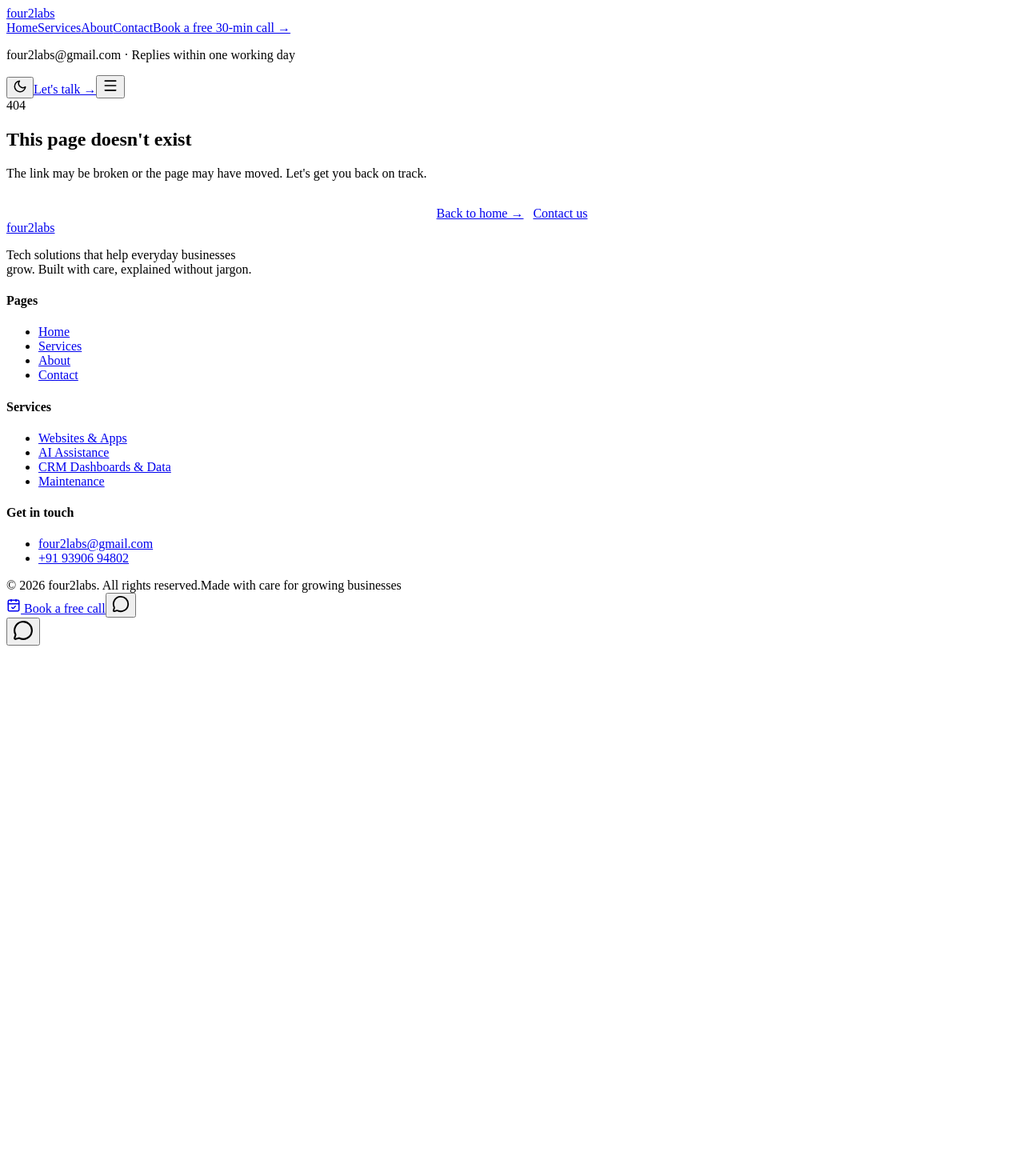
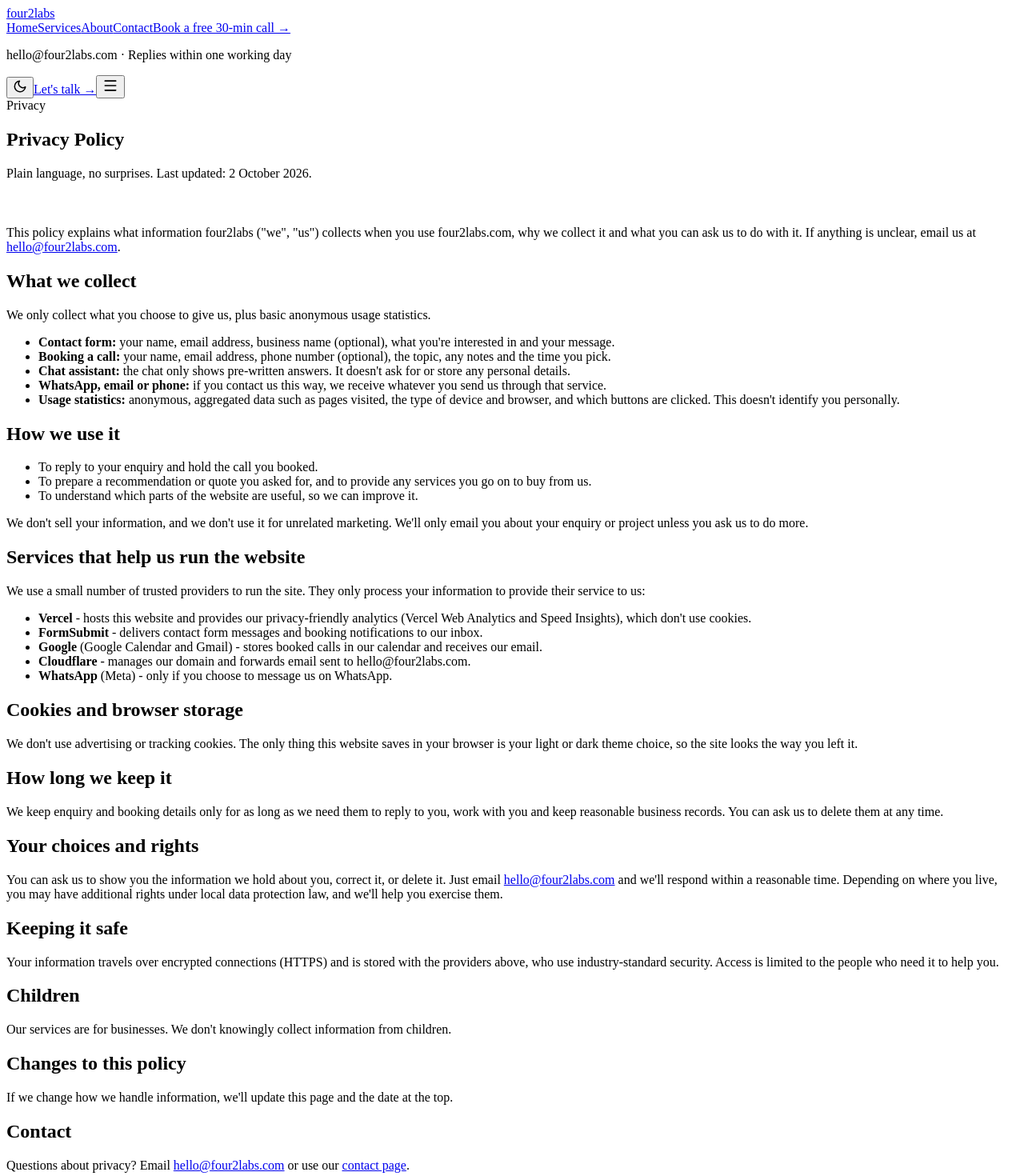
Before and after one commit to chandu3292/four2labs, a React (Vite) app: page /privacy in a window 1280 px wide. Shown: the top 1470 px of the page at 80% size. Before the commit the page ends 815 px from the top, so only its background shows below. Built offline with nearby package versions, Linux system fonts and the light colour scheme; the HTML template or start-up script is replaced by a standard one.

Commit message:
Add Privacy Policy page and switch public email to hello@four2labs.com

```diff
--- a/index.html
+++ b/index.html
@@ -37,7 +37,7 @@
         "contactPoint": {
           "@type": "ContactPoint",
           "telephone": "+91-93906-94802",
-          "email": "four2labs@gmail.com",
+          "email": "hello@four2labs.com",
           "contactType": "customer service",
           "areaServed": "Worldwide",
           "availableLanguage": ["English"]
--- a/src/App.tsx
+++ b/src/App.tsx
@@ -11,6 +11,7 @@ import Services from './pages/Services'
 import About from './pages/About'
 import Contact from './pages/Contact'
 import Book from './pages/Book'
+import Privacy from './pages/Privacy'
 import NotFound from './pages/NotFound'
 
 export default function App() {
@@ -42,6 +43,7 @@ export default function App() {
         <Route path="/about" element={<About />} />
         <Route path="/contact" element={<Contact />} />
         <Route path="/book" element={<Book />} />
+        <Route path="/privacy" element={<Privacy />} />
         <Route path="*" element={<NotFound />} />
       </Routes>
       <Footer />
--- a/src/components/ChatWidget.tsx
+++ b/src/components/ChatWidget.tsx
@@ -76,7 +76,7 @@ const STEPS: Record<string, Step> = {
     text: <>Of course! Reach us whichever way you prefer - we usually reply within one working day.</>,
     actions: [
       { label: 'WhatsApp us', href: whatsappLink("Hi four2labs! I'd like to know more about your services.") },
-      { label: 'Email four2labs@gmail.com', href: 'mailto:four2labs@gmail.com' },
+      { label: 'Email hello@four2labs.com', href: 'mailto:hello@four2labs.com' },
       { label: 'Call +91 93906 94802', href: 'tel:+919390694802' },
       { label: 'Send a message', to: '/contact' },
       { label: 'Book a call', to: BOOKING_PATH },
--- a/src/components/Footer.tsx
+++ b/src/components/Footer.tsx
@@ -33,13 +33,13 @@ export default function Footer() {
           <div>
             <h4>Get in touch</h4>
             <ul>
-              <li><a href="mailto:four2labs@gmail.com">four2labs@gmail.com</a></li>
+              <li><a href="mailto:hello@four2labs.com">hello@four2labs.com</a></li>
               <li><a href="tel:+919390694802">+91 93906 94802</a></li>
             </ul>
           </div>
         </div>
         <div className="footer-bottom">
-          <span>© {year} four2labs. All rights reserved.</span>
+          <span>© {year} four2labs. All rights reserved. · <Link to="/privacy">Privacy Policy</Link></span>
           <span>Made with care for growing businesses</span>
         </div>
       </div>
--- a/src/components/Nav.tsx
+++ b/src/components/Nav.tsx
@@ -32,7 +32,7 @@ export default function Nav() {
           <NavLink to="/about" onClick={close}>About</NavLink>
           <NavLink to="/contact" onClick={close}>Contact</NavLink>
           <Link to="/book" className="btn btn-primary nav-sheet-cta" onClick={close}>Book a free 30-min call →</Link>
-          <p className="nav-sheet-note">four2labs@gmail.com · Replies within one working day</p>
+          <p className="nav-sheet-note">hello@four2labs.com · Replies within one working day</p>
         </nav>
 
         <div className="nav-actions">
--- a/src/pages/Book.tsx
+++ b/src/pages/Book.tsx
@@ -1,3 +1,4 @@
+import { Link } from 'react-router-dom'
 import { useEffect, useMemo, useState, FormEvent } from 'react'
 import { track } from '@vercel/analytics'
 import { usePageMeta } from '../lib/usePageMeta'
@@ -159,6 +160,7 @@ export default function Book() {
                     <button type="submit" disabled={submitting} className="btn btn-primary" style={{ width: '100%', justifyContent: 'center', opacity: submitting ? 0.6 : 1 }}>
                       {submitting ? 'Booking…' : 'Confirm booking →'}
                     </button>
+                    <p className="form-note">By booking, you agree to our <Link to="/privacy">Privacy Policy</Link>.</p>
                   </form>
                 )}
                 {!slot && error && <p style={{ color: '#ff6b6b', fontSize: 14, margin: '16px 0 0', textAlign: 'center' }}>{error}</p>}
--- a/src/pages/Contact.tsx
+++ b/src/pages/Contact.tsx
@@ -9,7 +9,7 @@ import { prefetchSlots } from '../lib/slots'
 export default function Contact() {
   usePageMeta({
     title: 'Contact - Free 30-min Tech Consultation | four2labs',
-    description: 'Tell us about your business. Free 30-minute consultation, no sales pressure. We reply within one working day. Email four2labs@gmail.com or call +91 93906 94802.',
+    description: 'Tell us about your business. Free 30-minute consultation, no sales pressure. We reply within one working day. Email hello@four2labs.com or call +91 93906 94802.',
     canonical: 'https://four2labs.com/contact',
   })
   const [submitted, setSubmitted] = useState(false)
@@ -54,7 +54,7 @@ export default function Contact() {
         document.getElementById('form-success')?.scrollIntoView({ behavior: 'smooth', block: 'center' })
       }, 50)
     } catch {
-      setError('Your message could not be sent. Please WhatsApp us or email four2labs@gmail.com directly.')
+      setError('Your message could not be sent. Please WhatsApp us or email hello@four2labs.com directly.')
     } finally {
       setSubmitting(false)
     }
@@ -120,14 +120,14 @@ export default function Contact() {
               {submitting ? 'Sending…' : 'Send message →'}
             </button>
             <p style={{ fontSize: 13, color: 'var(--muted)', margin: '14px 0 0', textAlign: 'center' }}>
-              We usually reply within one working day.
+              We usually reply within one working day. By sending, you agree to our <Link to="/privacy">Privacy Policy</Link>.
             </p>
           </form>
 
           <div className="contact-info reveal">
             <div className="info-card">
               <div className="ic-icon"><Mail size={18} /></div>
-              <div><h4>Email us</h4><p><a href="mailto:four2labs@gmail.com" style={{ color: 'var(--text)' }}>four2labs@gmail.com</a></p></div>
+              <div><h4>Email us</h4><p><a href="mailto:hello@four2labs.com" style={{ color: 'var(--text)' }}>hello@four2labs.com</a></p></div>
             </div>
             <div className="info-card">
               <div className="ic-icon"><Phone size={18} /></div>
--- /dev/null
+++ b/src/pages/Privacy.tsx
@@ -0,0 +1,78 @@
+import { Link } from 'react-router-dom'
+import { usePageMeta } from '../lib/usePageMeta'
+
+const EMAIL = 'hello@four2labs.com'
+
+export default function Privacy() {
+  usePageMeta({
+    title: 'Privacy Policy | four2labs',
+    description: 'How four2labs collects, uses and protects the information you share through our website, contact form, booking page and chat.',
+    canonical: 'https://four2labs.com/privacy',
+  })
+  return (
+    <>
+      <section className="page-header">
+        <div className="container">
+          <span className="eyebrow">Privacy</span>
+          <h1>Privacy <span className="gradient-text">Policy</span></h1>
+          <p>Plain language, no surprises. Last updated: 2 October 2026.</p>
+        </div>
+      </section>
+
+      <section style={{ paddingTop: 24 }}>
+        <div className="container legal">
+          <p>This policy explains what information four2labs ("we", "us") collects when you use four2labs.com, why we collect it and what you can ask us to do with it. If anything is unclear, email us at <a href={`mailto:${EMAIL}`}>{EMAIL}</a>.</p>
+
+          <h2>What we collect</h2>
+          <p>We only collect what you choose to give us, plus basic anonymous usage statistics.</p>
+          <ul>
+            <li><strong>Contact form:</strong> your name, email address, business name (optional), what you're interested in and your message.</li>
+            <li><strong>Booking a call:</strong> your name, email address, phone number (optional), the topic, any notes and the time you pick.</li>
+            <li><strong>Chat assistant:</strong> the chat only shows pre-written answers. It doesn't ask for or store any personal details.</li>
+            <li><strong>WhatsApp, email or phone:</strong> if you contact us this way, we receive whatever you send us through that service.</li>
+            <li><strong>Usage statistics:</strong> anonymous, aggregated data such as pages visited, the type of device and browser, and which buttons are clicked. This doesn't identify you personally.</li>
+          </ul>
+
+          <h2>How we use it</h2>
+          <ul>
+            <li>To reply to your enquiry and hold the call you booked.</li>
+            <li>To prepare a recommendation or quote you asked for, and to provide any services you go on to buy from us.</li>
+            <li>To understand which parts of the website are useful, so we can improve it.</li>
+          </ul>
+          <p>We don't sell your information, and we don't use it for unrelated marketing. We'll only email you about your enquiry or project unless you ask us to do more.</p>
+
+          <h2>Services that help us run the website</h2>
+          <p>We use a small number of trusted providers to run the site. They only process your information to provide their service to us:</p>
+          <ul>
+            <li><strong>Vercel</strong> - hosts this website and provides our privacy-friendly analytics (Vercel Web Analytics and Speed Insights), which don't use cookies.</li>
+            <li><strong>FormSubmit</strong> - delivers contact form messages and booking notifications to our inbox.</li>
+            <li><strong>Google</strong> (Google Calendar and Gmail) - stores booked calls in our calendar and receives our email.</li>
+            <li><strong>Cloudflare</strong> - manages our domain and forwards email sent to {EMAIL}.</li>
+            <li><strong>WhatsApp</strong> (Meta) - only if you choose to message us on WhatsApp.</li>
+          </ul>
+
+          <h2>Cookies and browser storage</h2>
+          <p>We don't use advertising or tracking cookies. The only thing this website saves in your browser is your light or dark theme choice, so the site looks the way you left it.</p>
+
+          <h2>How long we keep it</h2>
+          <p>We keep enquiry and booking details only for as long as we need them to reply to you, work with you and keep reasonable business records. You can ask us to delete them at any time.</p>
+
+          <h2>Your choices and rights</h2>
+          <p>You can ask us to show you the information we hold about you, correct it, or delete it. Just email <a href={`mailto:${EMAIL}`}>{EMAIL}</a> and we'll respond within a reasonable time. Depending on where you live, you may have additional rights under local data protection law, and we'll help you exercise them.</p>
+
+          <h2>Keeping it safe</h2>
+          <p>Your information travels over encrypted connections (HTTPS) and is stored with the providers above, who use industry-standard security. Access is limited to the people who need it to help you.</p>
+
+          <h2>Children</h2>
+          <p>Our services are for businesses. We don't knowingly collect information from children.</p>
+
+          <h2>Changes to this policy</h2>
+          <p>If we change how we handle information, we'll update this page and the date at the top.</p>
+
+          <h2>Contact</h2>
+          <p>Questions about privacy? Email <a href={`mailto:${EMAIL}`}>{EMAIL}</a> or use our <Link to="/contact">contact page</Link>.</p>
+        </div>
+      </section>
+    </>
+  )
+}
--- a/src/styles.css
+++ b/src/styles.css
@@ -1178,3 +1178,13 @@ p { color: var(--text-dim); margin: 0 0 16px; }
   .menu-open .mobile-bar, .menu-open .chat-panel { display: none; }
   .mobile-bar ~ .chat-panel { bottom: calc(80px + env(safe-area-inset-bottom)); }
 }
+
+/* ---------- Legal pages ---------- */
+.legal { max-width: 760px; }
+.legal h2 { font-size: 22px; margin: 36px 0 12px; }
+.legal p, .legal li { font-size: 16px; line-height: 1.7; color: var(--text-dim); }
+.legal ul { padding-left: 20px; margin: 0 0 16px; display: grid; gap: 8px; }
+.legal strong { color: var(--text); }
+.legal a, .form-note a, .footer-bottom a { color: var(--brand); text-decoration: underline; text-underline-offset: 3px; }
+.footer-bottom a { color: var(--text-dim); }
+.form-note { font-size: 13px; color: var(--muted); text-align: center; margin: 12px 0 0; }
```
Also changed, not shown: 1 other file (tests, documents, lock files or other folders).
